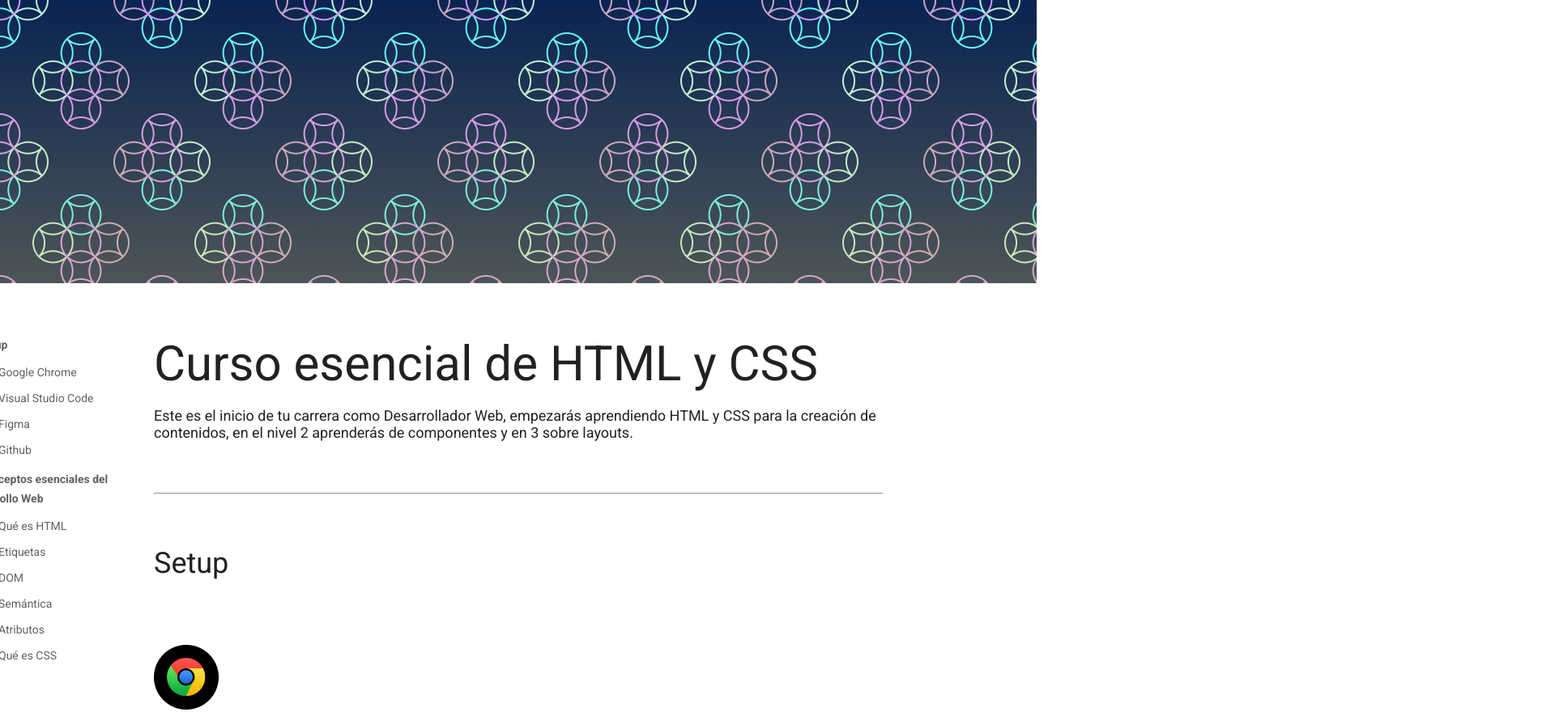
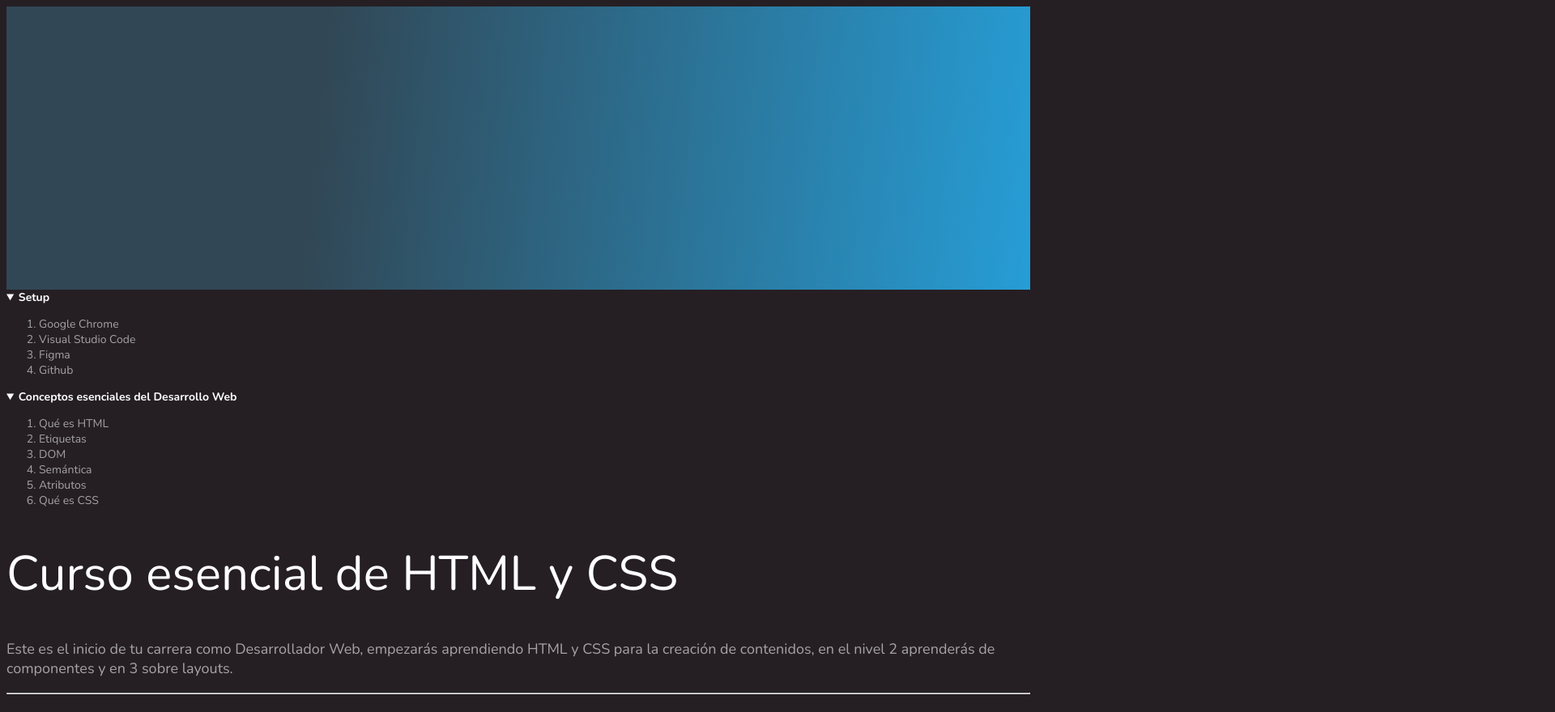
Before and after one commit to kristianlom/curso-esencial-html-css, a plain HTML site: page index.html in a window 1280 px wide. Shown: the top 880 px of the page at 81% size, 1920 px wide, since content can reach past the window. Drawn offline with nearby package versions, Linux system fonts and the light colour scheme.

Commit message:
clase 48 - Skin del nuevo proyecto

```diff
--- a/css/styles-logical.css
+++ b/css/styles-logical.css
@@ -28,39 +28,47 @@
 
 :root {
   font-size: 18px;
-  --gray30: #212121;
-  --gray20: #212429;
-  --gray10: #616161;
-  direction: rtl;
+  --white30: white;
+  --white20: #a5a3a5;
+  --white10: #3a3539;
 }
 
 body {
-  color: var(--gray30);
-  font-family: 'Roboto', sans-serif;
+  color: var(--white30);
+  font-family: 'Nunito', sans-serif;
+  background: #251f24;
   /*font-family: charter;*/
 }
 
 a {
-  color: var(--gray30);
+  color: var(--white30);
 }
 
 header {
-  /* --gray10:red; */
+  /* --white10:red; */
   font-size: 14px;
-  color: var(--gray10);
+  color: var(--white);
+}
+
+header li {
+  color: var(--white20);
 }
 
 header a {
-  color: var(--gray10);
+  color: var(--white20);
   text-decoration: none;
 }
 
 header a:hover {
-  color: var(--gray30);
+  color: var(--white30);
 }
 
 nav details summary {
   font-weight: bold;
+}
+
+h1, h2, h3 {
+  font-weight: normal;
 }
 
 h1 {
@@ -78,11 +86,16 @@ h3 {
 }
 
 pre {
-  background: #fec62e;
+  background: var(--white10);
+}
+
+p {
+  color: var(--white20);
 }
 
 .hero {
-  background-image: linear-gradient(to top, rgba(230, 200, 100, .3), transparent), url('../images/pattern.png');
+  background-image: linear-gradient(96.07deg, #314755 30.63%, #26A0DA 102.18%);
+  /*background-image: linear-gradient(to top, rgba(230, 200, 100, .3), transparent), url('../images/pattern.png');*/
   /*background-repeat: no-repeat;*/
   /*backgraound-position: left 50px bottom -50px;*/
   /*background-size: cover;*/
@@ -101,6 +114,6 @@ pre {
   content: '';
   width: 32px;
   height: 4px;
-  background: var(--gray30);
+  background: var(--white30);
   display: inline-block;
 }
--- a/index.html
+++ b/index.html
@@ -4,10 +4,10 @@
 <head>
   <meta charset="UTF-8">
   <meta name="viewport" content="width=device-width, initial-scale=1.0">
-  <title>EL Blog de Kristian</title>
-  <link rel="stylesheet" href="./css/styles-physical.css">
+  <title>El Blog de Kristian</title>
+  <link rel="stylesheet" href="./css/styles-logical.css">
   <link rel="preconnect" href="https://fonts.gstatic.com">
-  <link href="https://fonts.googleapis.com/css2?family=Roboto:ital,wght@0,400;0,700;1,400;1,700&display=swap"
+  <link href="https://fonts.googleapis.com/css2?family=Nunito:ital,wght@0,400;0,700;1,400;1,700&display=swap"
     rel="stylesheet">
 </head>
 
@@ -222,7 +222,6 @@
           <img src="./images/css.png" alt="Propiedades de css" title="Propiedades de css">
         </section>
         <section class="section-content">
-
           <h2>Modelo de Caja</h2>
           <h3>El modelo de caja está compuesto por:</h3>
           <p>Chrome va a ser el navegador que utilizaremos en el curso por su extenso soporte de nuevos estándares y
@@ -259,7 +258,6 @@
         </p>
       </div>
     </div>
-
   </main>
 </body>
 
```
